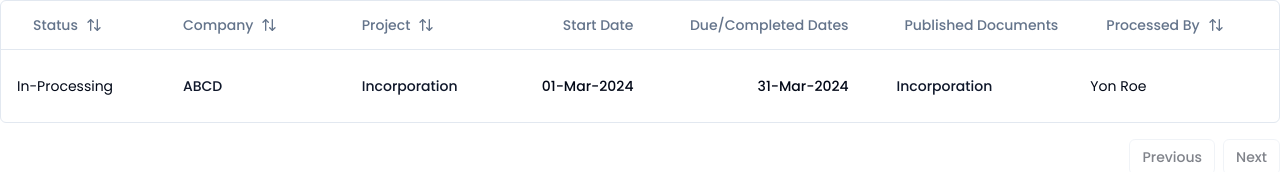
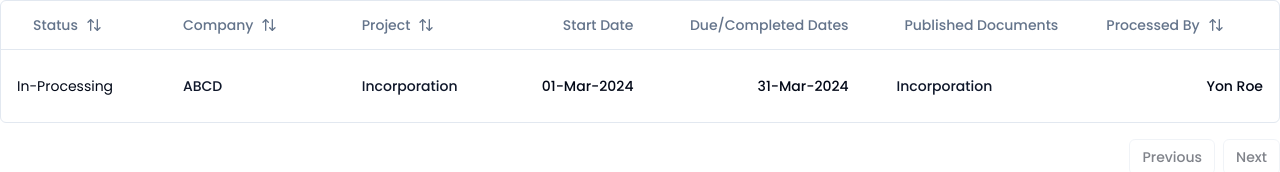
Before and after one commit to omunite215/CsAccountMultiple, a Next.js app: page / in a window 1280 px wide. Shown: the part 399-571 px from the top of the page. Built offline with nearby package versions, Linux system fonts and the light colour scheme.

Commit message:
Added Filter field for Processed By

```diff
--- a/components/Tables/Projects.tsx
+++ b/components/Tables/Projects.tsx
@@ -172,7 +172,7 @@ export const columns: ColumnDef<ProjectData>[] = [
       );
     },
     cell: ({ row }) => {
-      return <div className="capitalize">{row.getValue("processBy")}</div>;
+      return <div className="capitalize text-right font-medium">{row.getValue("processBy")}</div>;
     },
   },
 ];
```
